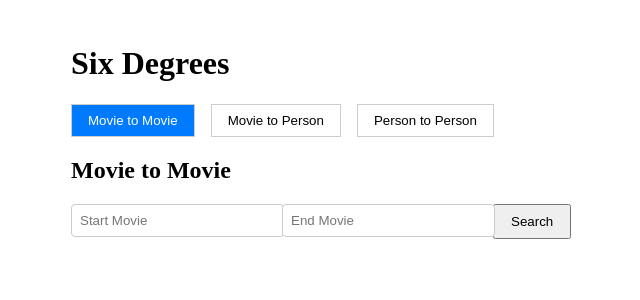
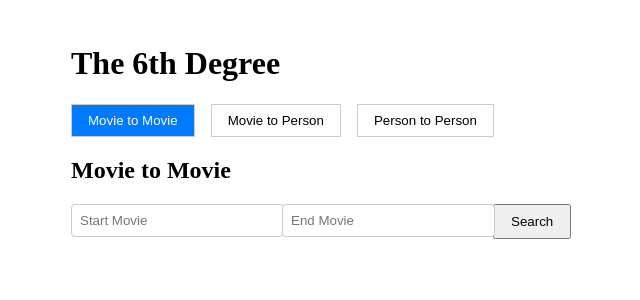
Before and after one commit to BlakeWrong/TheSixthDegree, a React (Create React App) app in the folder sixdegrees/: page / in a window 1280 px wide. Shown: the top 300 px of the page, without its empty margins (169-809 px from the left). Built offline with nearby package versions, Linux system fonts and the light colour scheme.

Commit message:
Update website description and title

```diff
--- a/sixdegrees/public/index.html
+++ b/sixdegrees/public/index.html
@@ -5,7 +5,10 @@
 		<link rel="icon" href="%PUBLIC_URL%/favicon.ico" />
 		<meta name="viewport" content="width=device-width, initial-scale=1" />
 		<meta name="theme-color" content="#000000" />
-		<meta name="description" content="Web site created using create-react-app" />
+		<meta
+			name="description"
+			content="Inspired by cine2nerdle and the classic game of 6 degrees to Kevin Bacon"
+		/>
 		<link rel="apple-touch-icon" href="%PUBLIC_URL%/logo192.png" />
 		<!--
       manifest.json provides metadata used when your web app is installed on a
--- a/sixdegrees/src/App.js
+++ b/sixdegrees/src/App.js
@@ -4,7 +4,7 @@ import TabsContainer from './components/TabsContainer';
 function App() {
 	return (
 		<div style={{ maxWidth: '800px', margin: '0 auto', padding: '1rem' }}>
-			<h1>Six Degrees</h1>
+			<h1>The 6th Degree</h1>
 			<TabsContainer />
 		</div>
 	);
```
